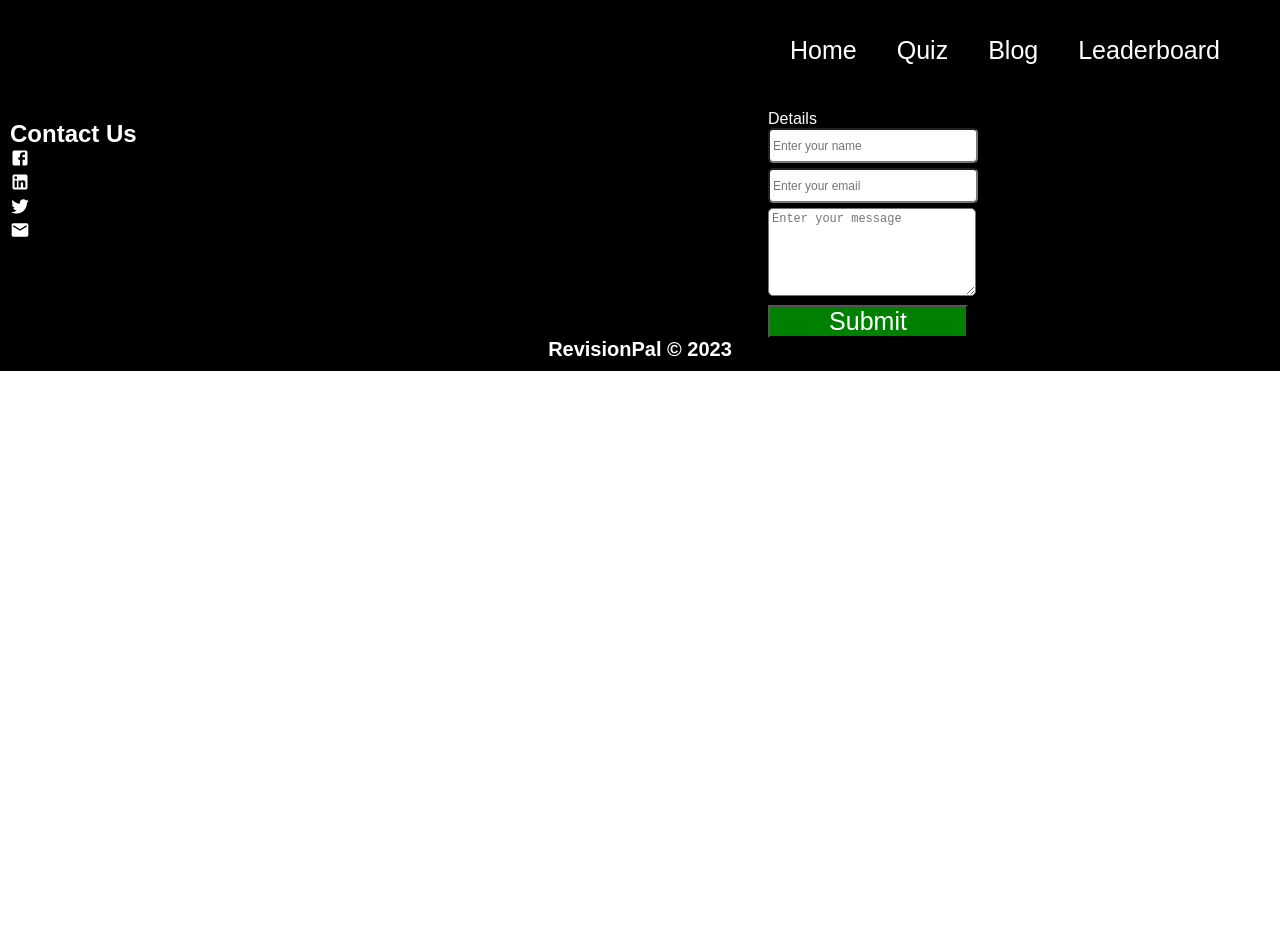
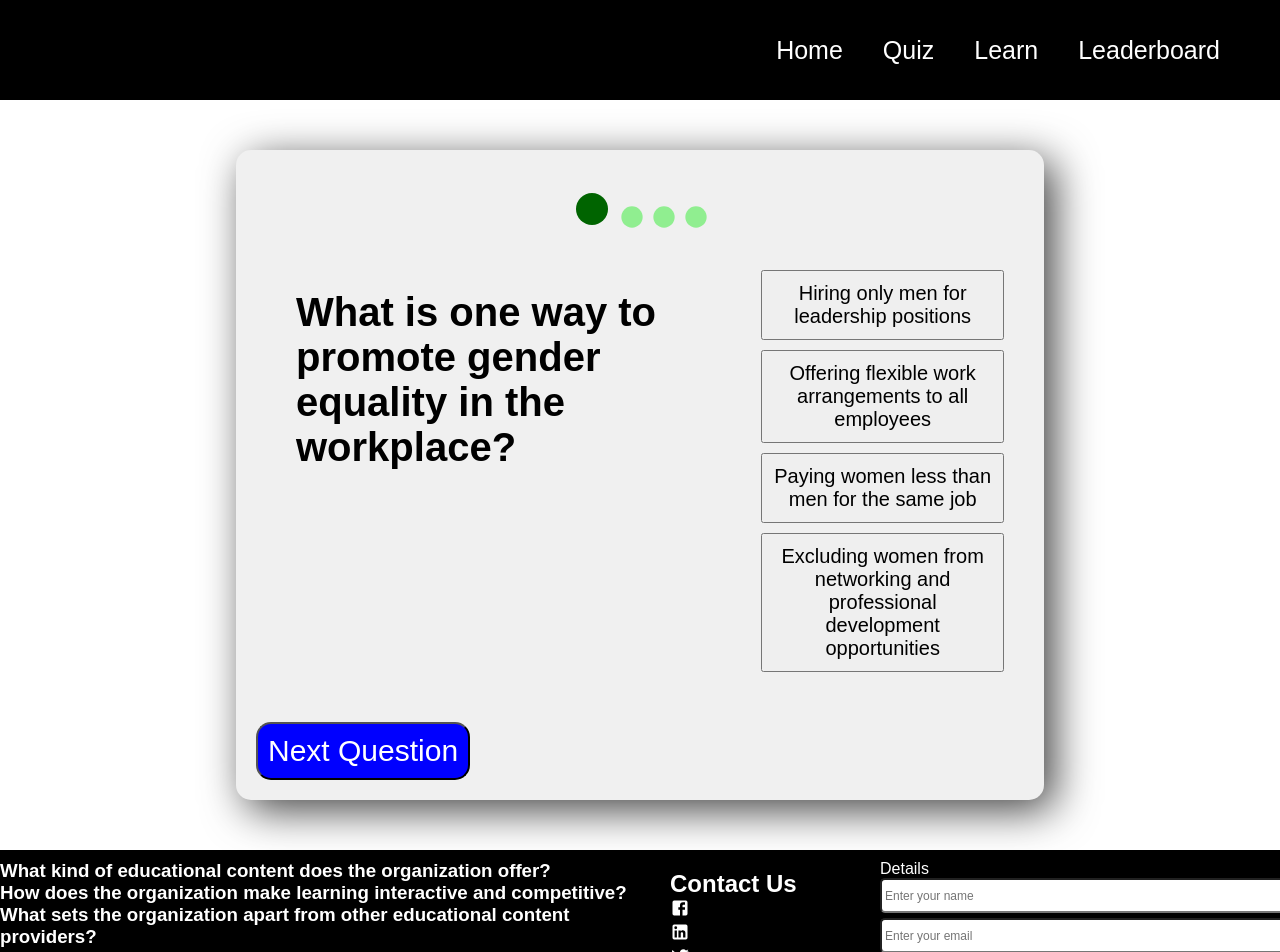
Before and after one commit to brandonbande/studybuddy, a React (Create React App) app: page /learn in a window 1280 px wide. Shown: the top 952 px of the page. Before the commit the page ends 800 px from the top, so only its background shows below. Built offline with nearby package versions, Linux system fonts and the light colour scheme.

Commit message:
Learn Module added

```diff
--- a/src/App.js
+++ b/src/App.js
@@ -2,7 +2,6 @@
 import './App.css';
 import './styles.css'
 import { BrowserRouter as Router , Routes , Route } from 'react-router-dom';
-import Navbar from './components/Navbar';
 import Home from './pages/Home';
 import Blog from './pages/Blog';
 import Leaderboard from './pages/Leaderboard';
@@ -10,6 +9,7 @@ import Profile from './pages/Profile';
 import Quiz from './pages/Quiz';
 import Navbar2 from './components/Navbar2';
 import Footer from './components/Footer';
+import Learn from './pages/Learn';
 //import FirebaseGoogleAuth from './FirebaseGoogleAuth';
 //import SampleCrud from './SampleCrud';
 
@@ -21,7 +21,7 @@ function App() {
         <Navbar2 />
         <Routes>
           <Route path='/' element={<Home/>} />
-          <Route path='/blog' element={<Blog />} />
+          <Route path='/learn' element={<Learn />} />
           <Route path='/board' element={<Leaderboard />} />
           <Route path='/quiz' element={<Quiz />} />
           <Route path='/profile' element={<Profile />} />
--- /dev/null
+++ b/src/components/Accordion.js
@@ -0,0 +1,40 @@
+import React, { useState } from 'react';
+
+const Accordion = () => {
+  const [activeIndex, setActiveIndex] = useState(null);
+
+  const questions = [
+    {
+      title: 'What kind of educational content does the organization offer?',
+      content: 'The organization offers a wide range of educational content, including courses, tutorials, and interactive quizzes.'
+    },
+    {
+      title: 'How does the organization make learning interactive and competitive?',
+      content: 'The organization uses gamification techniques to make learning more engaging and fun. Learners can earn points and badges for completing tasks and compete with others on leaderboards.'
+    },
+    {
+      title: 'What sets the organization apart from other educational content providers?',
+      content: 'The organization is unique in its focus on delivering educational content in an interactive and competitive manner. Our courses are designed to be engaging and challenging, helping learners to stay motivated and achieve their goals.'
+    }
+  ];
+
+  const handleClick = (index) => {
+    setActiveIndex(index);
+  };
+
+  return (
+    <div>
+      {questions.map((question, index) => (
+        <div key={index}>
+          <h3 onClick={() => handleClick(index)}>
+            {question.title}
+            <span className={`arrow ${activeIndex === index ? 'up' : 'down'}`}></span>
+          </h3>
+          {activeIndex === index && <p>{question.content}</p>}
+        </div>
+      ))}
+    </div>
+  );
+};
+
+export default Accordion;
--- a/src/components/ContactForm.js
+++ b/src/components/ContactForm.js
@@ -31,7 +31,7 @@ const ContactForm = () => {
     };
 
     return (
-        <form onSubmit={handleSubmit} style={{ width: '200px' }}>
+        <form onSubmit={handleSubmit} style={{ width: '400px' }}>
           <input
             type="text"
             id="name"
--- a/src/components/Footer.js
+++ b/src/components/Footer.js
@@ -1,6 +1,7 @@
 
 import { Facebook, LinkedIn, Mail, Twitter} from '@mui/icons-material';
 import React from 'react'
+import Accordion from './Accordion';
 import ContactForm from './ContactForm';
 //import 'bootstrap/dist/css/bootstrap.min.css';
 //import 'bootstrap/dist/js/bootstrap.bundle.min.js';
@@ -10,6 +11,7 @@ function Footer() {
   return (
     <div className='footer'>
        <div className='footerMain'>
+        <Accordion />
         <div className='socialMedia'>
   <h2>Contact Us</h2>
       <a href="http://www.facebook.com/brandonbande">
--- a/src/components/Navbar2.js
+++ b/src/components/Navbar2.js
@@ -28,7 +28,7 @@ function Navbar2() {
         <div className='links'>
                 <Link to = '/'>Home</Link>
                 <Link to = '/quiz'>Quiz</Link>
-                <Link to = '/blog'>Blog</Link>
+                <Link to = '/learn'>Learn</Link>
                 <Link to = '/board'>Leaderboard</Link>
                 <Link to = '/profile'>{localStorage.getItem('name')}</Link>
                 <img src={localStorage.getItem("profilePic")} />
--- /dev/null
+++ b/src/pages/Learn.js
@@ -0,0 +1,135 @@
+import React, { useState } from "react";
+import FiberManualRecordIcon from '@mui/icons-material/FiberManualRecord';
+
+
+const list = [
+    {
+      questionText: "What is the definition of entrepreneurship?",
+      answerOptions: [
+        { optionText: "The process of starting and running a business venture", isCorrect: true },
+        { optionText: "The process of working for someone else's business", isCorrect: false },
+        { optionText: "The process of investing in stocks and bonds", isCorrect: false },
+        { optionText: "The process of managing a non-profit organization", isCorrect: false },
+      ],
+      explanation: "Entrepreneurship involves starting and running a business.",
+      topic: "Entrepreneurship"
+    },
+    {
+      questionText: "What is the most effective way to reduce plastic waste?",
+      answerOptions: [
+        { optionText: "Recycling all plastic products", isCorrect: false },
+        { optionText: "Using biodegradable alternatives to plastic", isCorrect: true },
+        { optionText: "Burning plastic waste in incinerators", isCorrect: false },
+        { optionText: "Dumping plastic waste in landfills", isCorrect: false },
+      ],
+      explanation: "Using biodegradable alternatives to plastic can help reduce plastic waste.",
+      topic: "Environment"
+    },
+    {
+      questionText: "What is the main goal of social entrepreneurship?",
+      answerOptions: [
+        { optionText: "Maximizing profits for shareholders", isCorrect: false },
+        { optionText: "Creating social and environmental impact while also generating revenue", isCorrect: true },
+        { optionText: "Providing goods and services to low-income communities at a discount", isCorrect: false },
+        { optionText: "Advocating for government policies that support social causes", isCorrect: false },
+      ],
+      explanation: "Social entrepreneurship involves using business principles to create positive social and environmental change.",
+      topic: "Entrepreneurship, Social"
+    },
+    {
+      questionText: "What is one way to promote gender equality in the workplace?",
+      answerOptions: [
+        { optionText: "Hiring only men for leadership positions", isCorrect: false },
+        { optionText: "Offering flexible work arrangements to all employees", isCorrect: true },
+        { optionText: "Paying women less than men for the same job", isCorrect: false },
+        { optionText: "Excluding women from networking and professional development opportunities", isCorrect: false },
+      ],
+      explanation: "Offering flexible work arrangements can help promote gender equality by allowing both men and women to balance work and family responsibilities.",
+      topic: "Social"
+    },
+  ];
+
+  const createQuestions = () =>{
+    const questions = [];
+    while (questions.length < 4) {
+      const randomIndex = Math.floor(Math.random() * list.length);
+      if (!questions.includes(list[randomIndex])) {
+        questions.push(list[randomIndex]);
+      }
+  }
+  return questions;
+  }
+
+  var questions = createQuestions();
+
+const Learn = () => {
+  const [showExp, setshowExp] = useState(false);
+  const [currentQuestionIndex, setCurrentQuestionIndex] = useState(0);
+  const [selectedAnswerIndex, setSelectedAnswerIndex] = useState(null);
+  const [score, setScore] = useState(0);
+
+  const handleAnswerClick = (answerIndex) => {
+    setSelectedAnswerIndex(answerIndex);
+    setshowExp(true);
+    if (questions[currentQuestionIndex].answerOptions[answerIndex].isCorrect) {
+      setScore(score + 1);
+    }
+  };
+
+  const handleNextQuestionClick = () => {
+    setSelectedAnswerIndex(null);
+    if (currentQuestionIndex < questions.length - 1) {
+      setCurrentQuestionIndex(currentQuestionIndex + 1);
+    } else {
+      alert(`Your final score is ${score}/${questions.length}`);
+      questions = createQuestions();
+    }
+  };
+
+  return (
+    <div className="learn">
+        <div className='questionCount'>
+            {Array.from({ length: questions.length }, (_, index) => (
+              <FiberManualRecordIcon
+                key={index}
+                sx={{
+                  color: index === currentQuestionIndex ? 'darkgreen' : 'lightgreen',
+                  fontSize: index === currentQuestionIndex ? '3rem' : '2rem',
+                }}
+              />
+            ))}
+          </div>
+        <div className="learnRoot">
+             <h2 className="questionText">{questions[currentQuestionIndex].questionText}</h2>
+             <div className="answerSection">
+                {questions[currentQuestionIndex].answerOptions.map((option, index) => (
+                    <button
+                        key={index}
+                        onClick={() => handleAnswerClick(index)}
+                        style={{
+                            backgroundColor:
+                            selectedAnswerIndex === index
+                                ? option.isCorrect
+                                ? "green"
+                                : "red"
+                                : null,
+                        }}
+                        >
+                        {option.optionText}
+                    </button>
+
+                    ))}
+                </div>
+    </div>
+    {showExp ? <p className="explanation">{questions[currentQuestionIndex].explanation}</p> : null}
+      <button className="nextQuestionButton"
+      onClick={handleNextQuestionClick}>
+        {currentQuestionIndex < questions.length - 1
+          ? "Next Question"
+          : "Finish"}
+      </button>
+    </div>
+  );
+};
+
+export default Learn;
--- a/src/styles.css
+++ b/src/styles.css
@@ -139,7 +139,7 @@
  }
 
 
-.quiz , .leaderBoard{
+.quiz ,.learn , .leaderBoard{
     margin-top: 50px;
     background-color: #f0f0f0;
     color: black;
@@ -151,6 +151,7 @@
     box-shadow: 10px 10px 43px 0px rgba(0,0,0, 0.75);
     margin-bottom: 50px;
 }
+
  .quiz {
   display: flex;
   justify-content: center;
@@ -163,7 +164,20 @@
     text-align: center;
     padding: 5px;
 }
-
+.explanation{
+    text-align: center;
+}
+.nextQuestionButton{
+    background-color: blue;
+    color: white;
+    border-radius: 15px;
+    padding: 10px;
+    font-size: 30px;
+    text-decoration: none;
+    margin-top: 20px;
+    cursor: pointer;
+    padding: 10px;
+}
 .timer{
     background-color: green;
     color: white;
@@ -180,11 +194,12 @@
     align-items: center;
   }
 
-.questionRoot{
+.questionRoot , .learnRoot{
     display: grid;
     grid-template-columns:  2fr 1fr;
     padding: 20px;
 }
+
 .questionText{
     font-size: 40px;
     padding: 20px;
@@ -201,7 +216,29 @@
     min-height: 30px;
     height: auto;
 }
+.arrow {
+    display: inline-block;
+    width: 0;
+    height: 0;
+    margin-left: 5px;
+    vertical-align: middle;
+    border-style: solid;
+  }
 
+  .up {
+    border-width: 0 5px 5px;
+    border-color: transparent transparent #000;
+  }
+
+  .down {
+    border-width: 5px 5px 0;
+    border-color: #000 transparent transparent;
+  }
+
+.login-with-google-btn{
+    border: #e9d35b;
+    color: red;
+}
 .score{
     font-size: 100px;
     text-align: center;
@@ -308,6 +345,10 @@ button.selected {
   .timer.low-time {
     background-color: red;
   }
+
+
+
+
 @media only screen and (max-width:900px) {
     .navbar a{
         width:70px;
```
Also changed, not shown: 1 other file (tests, documents, lock files or other folders).
